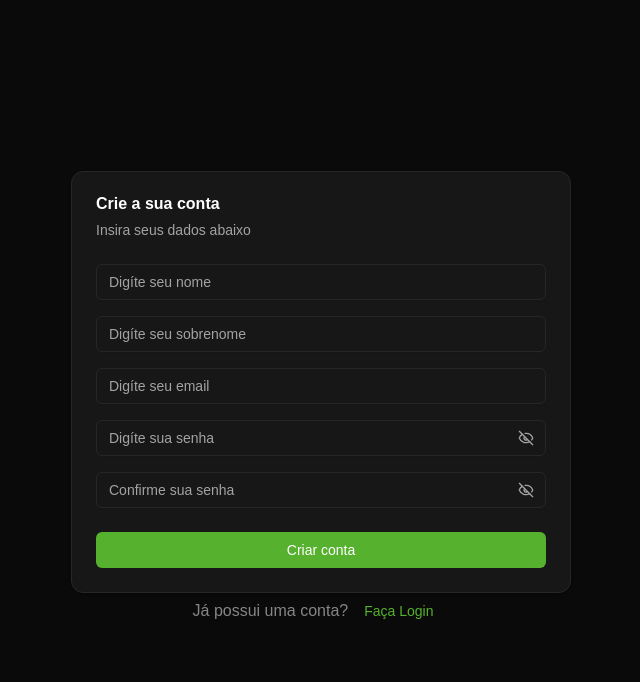
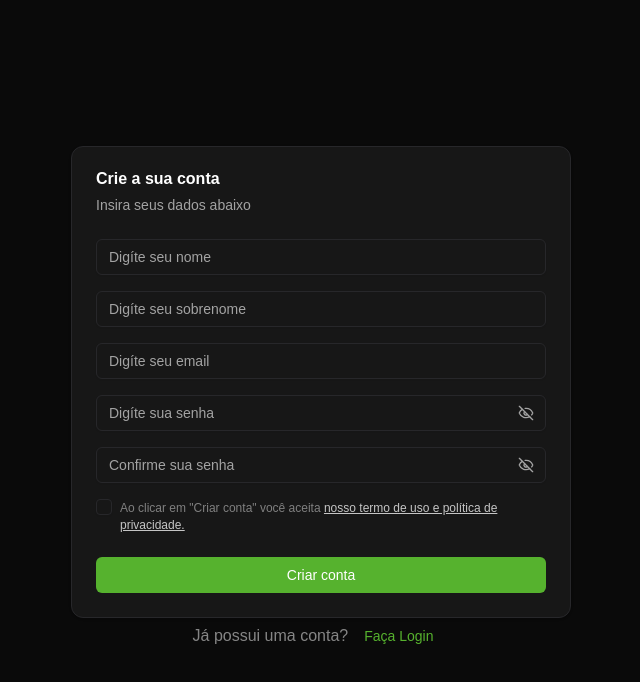
Before and after one commit to Luis-Gustavo-LG/fsc-fintrack, a React app: page /signup in a window 1280 px wide. Shown: the top 682 px of the page, without its empty margins (319-959 px from the left). Built offline with nearby package versions, Linux system fonts and the light colour scheme; the HTML template or start-up script is replaced by a standard one.

Commit message:
feat: add terms checkbox

```diff
--- a/package.json
+++ b/package.json
@@ -10,6 +10,8 @@
     "preview": "vite preview"
   },
   "dependencies": {
+    "@radix-ui/react-checkbox": "^1.3.3",
+    "@radix-ui/react-label": "^2.1.8",
     "@radix-ui/react-slot": "^1.2.4",
     "@tailwindcss/vite": "^4.1.17",
     "class-variance-authority": "^0.7.1",
--- /dev/null
+++ b/src/components/ui/checkbox.jsx
@@ -0,0 +1,28 @@
+import * as React from "react"
+import * as CheckboxPrimitive from "@radix-ui/react-checkbox"
+import { CheckIcon } from "lucide-react"
+
+import { cn } from "@/lib/utils"
+
+function Checkbox({
+  className,
+  ...props
+}) {
+  return (
+    <CheckboxPrimitive.Root
+      data-slot="checkbox"
+      className={cn(
+        "peer border-input dark:bg-input/30 data-[state=checked]:bg-primary data-[state=checked]:text-primary-foreground dark:data-[state=checked]:bg-primary data-[state=checked]:border-primary focus-visible:border-ring focus-visible:ring-ring/50 aria-invalid:ring-destructive/20 dark:aria-invalid:ring-destructive/40 aria-invalid:border-destructive size-4 shrink-0 rounded-[4px] border shadow-xs transition-shadow outline-none focus-visible:ring-[3px] disabled:cursor-not-allowed disabled:opacity-50",
+        className
+      )}
+      {...props}>
+      <CheckboxPrimitive.Indicator
+        data-slot="checkbox-indicator"
+        className="grid place-content-center text-current transition-none">
+        <CheckIcon className="size-3.5" />
+      </CheckboxPrimitive.Indicator>
+    </CheckboxPrimitive.Root>
+  );
+}
+
+export { Checkbox }
--- /dev/null
+++ b/src/components/ui/label.jsx
@@ -0,0 +1,21 @@
+import * as React from "react"
+import * as LabelPrimitive from "@radix-ui/react-label"
+
+import { cn } from "@/lib/utils"
+
+function Label({
+  className,
+  ...props
+}) {
+  return (
+    <LabelPrimitive.Root
+      data-slot="label"
+      className={cn(
+        "flex items-center gap-2 text-sm leading-none font-medium select-none group-data-[disabled=true]:pointer-events-none group-data-[disabled=true]:opacity-50 peer-disabled:cursor-not-allowed peer-disabled:opacity-50",
+        className
+      )}
+      {...props} />
+  );
+}
+
+export { Label }
--- a/src/pages/signup.jsx
+++ b/src/pages/signup.jsx
@@ -3,8 +3,9 @@ import { Card, CardContent, CardDescription, CardFooter, CardHeader, CardTitle }
 import { Input } from '../components/ui/input'
 import { Button } from '../components/ui/button'
 import { Link } from 'react-router'
-import { EyeOff, Eye } from 'lucide-react'
 import PasswordInput from '@/components/password-input'
+import { Checkbox } from '../components/ui/checkbox'
+import { Label } from '../components/ui/label'
 
 const SignupPage = () => {
 
@@ -23,6 +24,16 @@ const SignupPage = () => {
           <Input placeholder="Digíte seu email" />
           <PasswordInput/>
           <PasswordInput placeholder="Confirme sua senha"/>
+          <div className="flex flex-col gap-6">
+      <div className="items-top flex space-x-2 space-y-0">
+        <Checkbox id="terms-1" />
+        <div className="leading-none">
+            <label className="text-xs text-muted-foreground opacity-75" htmlFor="terms-1">
+                Ao clicar em "Criar conta" você aceita  <span className='text-white underline'>nosso termo de uso e política de privacidade.</span>
+            </label>
+        </div>
+      </div>
+    </div>
         </CardContent>
         <CardFooter>
           <Button className="w-full">Criar conta</Button>
```
Also changed, not shown: 1 other file (tests, documents, lock files or other folders).
